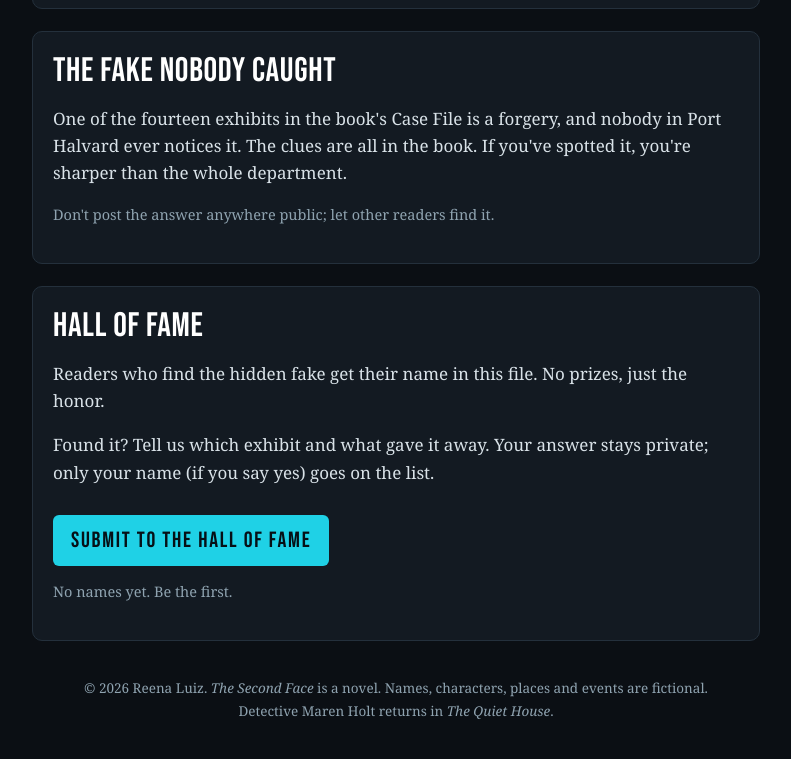
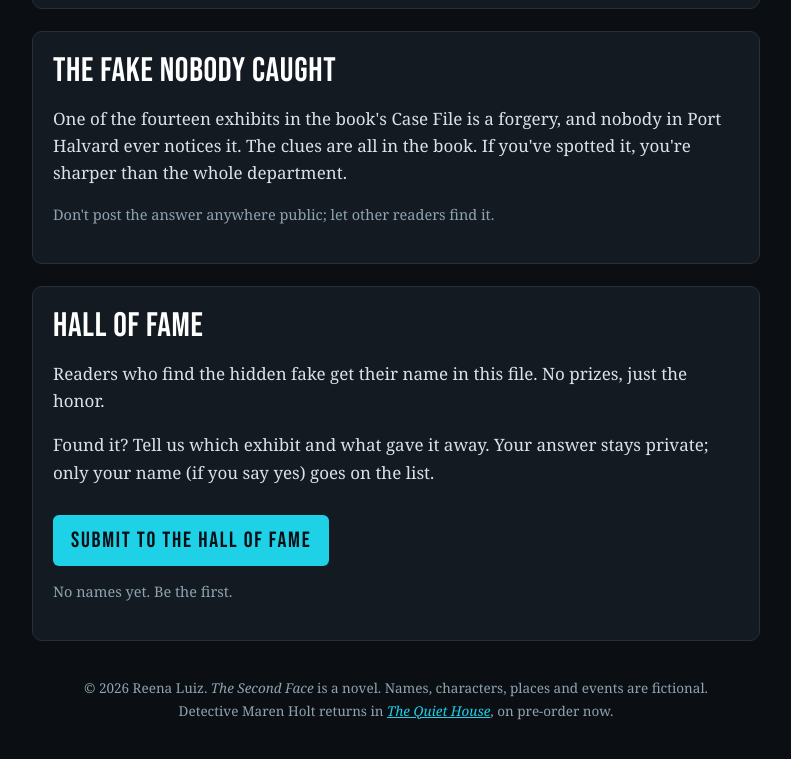
Before and after one commit to 119luke/certificate, a plain HTML site: page port-halvard.html in a window 1280 px wide. Shown: the part 2325-3084 px from the top of the page, without its empty margins (244-1035 px from the left). Drawn offline with Linux system fonts and the light colour scheme.

Commit message:
Book 1 case file: link The Quiet House pre-order
Co-Authored-By: Claude Opus 5.5 <noreply@anthropic.com>

```diff
--- a/port-halvard.html
+++ b/port-halvard.html
@@ -117,7 +117,7 @@
 
   <footer>
     © 2026 Reena Luiz. <em>The Second Face</em> is a novel. Names, characters, places and events are fictional.<br>
-    Detective Maren Holt returns in <em>The Quiet House</em>.
+    Detective Maren Holt returns in <a href="https://www.amazon.com/dp/B0HQYLGB1J"><em>The Quiet House</em></a>, on pre-order now.
   </footer>
 </div>
 <script>
```
